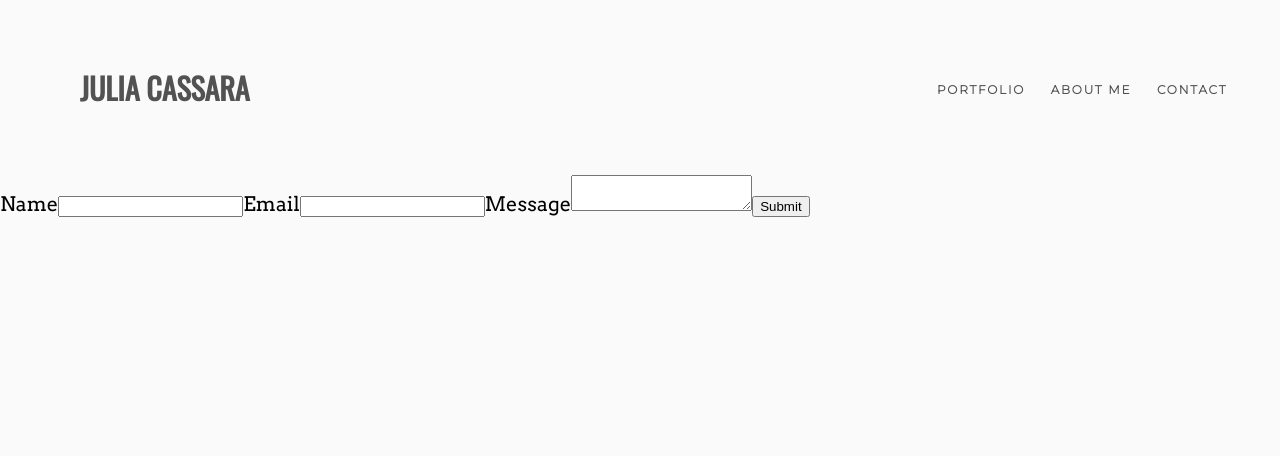
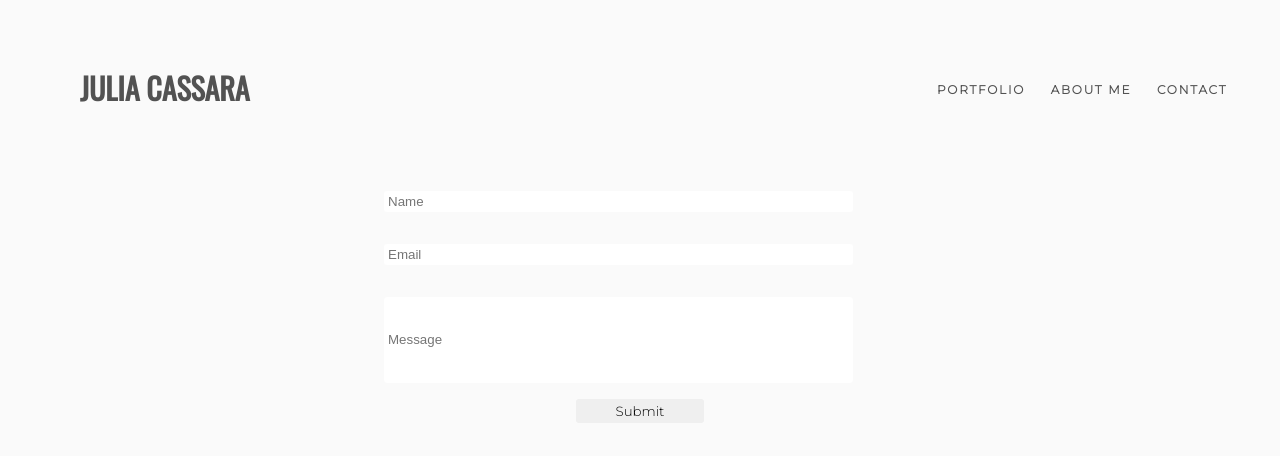
Before and after one commit to tonycassara/juliacassara, a React app: page /contact in a window 1280 px wide. Shown: the top 456 px of the page. Built offline with nearby package versions, Linux system fonts and the light colour scheme.

Commit message:
fix: working contact form

```diff
--- a/src/components/Contact.jsx
+++ b/src/components/Contact.jsx
@@ -1,4 +1,5 @@
 import React, { Fragment } from 'react'
+import qs from 'querystring'
 import { NavBar } from '../components'
 
 class Contact extends React.Component {
@@ -6,10 +7,12 @@ class Contact extends React.Component {
     super(props)
     this.state = {
       name: '',
-      email: '',
+      replyTo: '',
       url: '',
       message: '',
+      showConfirmation: false,
     }
+    this.formatEmail = this.formatEmail.bind(this)
     this.processMessage = this.processMessage.bind(this)
     this.updateState = this.updateState.bind(this)
     this.validateForm = this.validateForm.bind(this)
@@ -32,8 +35,28 @@ class Contact extends React.Component {
     })
   }
 
-  processMessage() {
-    fetch()
+  formatEmail() {
+    return {
+      formDataNameOrder: { ...this.state },
+      formGoogleSheetName: 'responses',
+    }
+  }
+
+  async processMessage() {
+    const queryString = qs.stringify({
+      name: this.state.name,
+      replyTo: this.state.replyTo,
+      message: this.state.message,
+    })
+    const url = `https://script.google.com/macros/s/AKfycbxD8BIqu6cYPpGpSP2InJ5mOw5J8akAUgZ7Cahxdl09ziGVodM/exec?${queryString}`
+    try {
+      await fetch(url, { method: 'POST' })
+      this.setState({
+        showConfirmation: true
+      })
+    } catch (e) {
+      console.warn('Error: Unable to send message', e)
+    }
   }
 
   render() {
@@ -41,23 +64,21 @@ class Contact extends React.Component {
       <Fragment>
         <NavBar />
         <div className="contact">
-          <form onSubmit={this.validateForm}>
-            <label>
-              Name
-              <input type="text" name="name" value={this.state.name} onChange={this.updateState} required />
+          <form onSubmit={this.validateForm} className="contact-form">
+            <label className="form-row">
+              <input type="text" name="name" placeholder="Name" value={this.state.name} onChange={this.updateState} required />
             </label>
-            <label>
-              Email
-              <input type="email" name="email" value={this.state.email} onChange={this.updateState} required />
+            <label className="form-row">
+              <input type="email" name="replyTo" placeholder="Email" value={this.state.replyTo} onChange={this.updateState} required />
             </label>
             <div className="antispam">Leave this empty: <input type="text" name="url" value={this.state.url} onChange={this.updateState} /></div>
-            <label>
-              Message
-              <textarea name="message" value={this.state.message} onChange={this.updateState} required />
+            <label className="form-row message">
+              <input name="message" placeholder="Message" value={this.state.message} onChange={this.updateState} required />
             </label>
-            <input type="submit" value="Submit" />
+            <input type="submit" value="Submit" className="submit" />
           </form>
         </div>
+        {this.state.showConfirmation ? <div className="sent">Message Sent!</div> : null}
       </Fragment>
     )
   }
--- a/src/styles.css
+++ b/src/styles.css
@@ -96,7 +96,7 @@ a:visited {
 .video-pane {
   position: relative;
   width: 20vw;
-  height: 36vh;
+  height: 30vh;
   margin: 1em;
   flex: 2 1 auto;
 }
@@ -176,6 +176,71 @@ a:visited {
   fill: pink;
 }
 
+.contact {
+  width: 80vw;
+  margin: auto;
+}
+
+.contact-form {
+  display: flex;
+  flex-direction: column;
+  align-items: center;
+  justify-content: space-between;
+}
+
+.form-row {
+  display: flex;
+  flex-direction: row;
+  align-items: baseline;
+  justify-content: space-between;
+  width: 50%;
+  margin: 2vh 0;
+}
+
+.form-row>h6 {
+  margin: 0;
+}
+
+.message {
+  flex-direction: column;
+}
+
+.message>input {
+  width: 90%;
+  height: 10vh;
+  border-radius: 4px;
+  border-color: transparent;
+}
+
+.message>input::placeholder {
+
+}
+
+input {
+  border-radius: 3px;
+  border-color: transparent;
+  width: 90%;
+}
+
+input.submit {
+  width: 10vw;
+  height: 3vh;
+  font-family: 'Montserrat', sans-serif;
+  transition: box-shadow 250ms;
+}
+
+input.submit:hover {
+  cursor: pointer;
+  box-shadow: rgba(0,0,0,0.2) 0px 0px 30px;
+}
+
+.sent {
+  text-align: center;
+  width: 20vw;
+  margin: 2vh auto;
+  border-radius: 1em;
+}
+
 @media only screen and (max-width: 600px) {
   #nav-bar {
     margin: 1em 1em 1em 3em;
```
